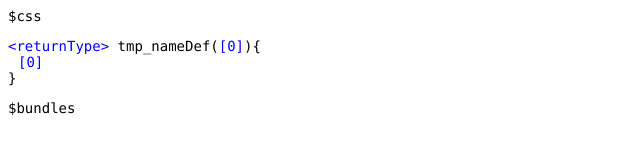
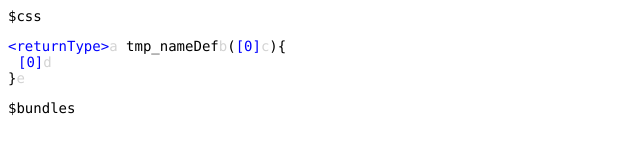
Before and after one commit to sunny-lan/blockcode, a React app: page / in a window 1280 px wide. Shown: the top 160 px of the page, without its empty margins (0-640 px from the left). Built offline with nearby package versions, Linux system fonts and the light colour scheme.

Commit message:
Working hint integration w/ editor.

```diff
--- a/src/App.tsx
+++ b/src/App.tsx
@@ -5,11 +5,12 @@ import {Block} from "~/core/Block";
 import {Hint, makeHintProvider} from "hint";
 import { useState } from "react";
 
-const hintProvider = makeHintProvider('abcdefghijklmnopqrstuvwxyz'.split(''))
+const HintProvider = makeHintProvider('abcdefghijklmnopqrstuvwxyz'.split(''))
 export default function App() :JSX.Element{
     const [content,setContent]=useState<Block>(()=>ProceduralLang.hydrate(ProceduralBlockDefs.functiondef));
 
-    return <Editor
+    return <HintProvider>
+        <Editor
             onSelected={x => {
             }}
 
@@ -18,6 +19,7 @@ export default function App() :JSX.Element{
             content={content}
             onChange={setContent}
         />
+    </HintProvider>
     // const HintProvider=this.hintProvider;
     // const lst=[]
     // for(let i=0;i<200;i++) {
--- a/src/core/Editor.tsx
+++ b/src/core/Editor.tsx
@@ -4,6 +4,7 @@ import {Block} from "./Block";
 import {updateNodeStr} from "core/TreeUtils";
 import {LanguageProvider} from "core/Lang2";
 import {EditorContext, LanguageRenderer, makeRenderer, SelectionType} from "render";
+import { Hint } from "~hint/index";
 
 export interface EditorProps {
     language: LanguageProvider,
@@ -41,8 +42,11 @@ export default function Editor(props: EditorProps): JSX.Element {
         if (!selected)
             throw new Error('No block selected to update');
 
-        setSelected(undefined)
         onChange(selected.path, newVal)
+        setSelected({
+            ...selected,
+            block:newVal
+        })
     }
 
 
@@ -54,9 +58,7 @@ export default function Editor(props: EditorProps): JSX.Element {
         if (typeof suggestion.type !== 'string')
             throw new Error(`Suggestion type is invalid: ${suggestion.type}`);
         return <li key={suggestion.type}>
-            <button onClick={() => {
-                replaceSelection(suggestion)
-            }}>{suggestion.type}</button>
+            <strong>{suggestion.type}-<Hint onSelect={() => replaceSelection(suggestion)}/></strong>
 
             <pre>{renderBlock({
                 block: suggestion,
--- a/src/hint/index.tsx
+++ b/src/hint/index.tsx
@@ -1,5 +1,5 @@
 import * as React from 'react'
-import {useContext, useEffect, useState, useMemo, useCallback} from 'react'
+import {useCallback, useContext, useEffect, useMemo, useState} from 'react'
 import {InView} from 'react-intersection-observer';
 import {useDebounce} from 'use-debounce';
 import {compareArray} from "~core/Util";
@@ -32,7 +32,7 @@ interface HintContextType {
 
     unRegisterHint(id: string): void
 
-    setVisible(id: string, visible: boolean, hint: HintRef): void
+    setVisible(id: string, visible: boolean): void
 
     currentCode: Code
 
@@ -139,14 +139,16 @@ export function makeHintUtils(alphabet: string[]) {
 
 function useLock<T>(input: T, lock: boolean): T {
     const [output, setOutput] = useState<T>(input);
-    useEffect(()=>{
-        if(!lock){
+    useEffect(() => {
+        if (!lock) {
             setOutput(input);
         }
-    },[input,lock]);
+    }, [input, lock]);
     return output;
 }
-type VDict={ [id: string]: HintRef };
+
+type VDict = { [id: string]: HintRef };
+
 export function makeHintProvider(alphabet: string[]) {
     const utils = makeHintUtils(alphabet);
 
@@ -154,30 +156,33 @@ export function makeHintProvider(alphabet: string[]) {
     return function HintProvider(props: HintProviderProps): JSX.Element {
         const [currentCode, setCurrentCode] = useState<Code>([]);
         const [visibleDict, setVisibleDict] = useState<VDict>({});
-        //const [idMap, setIdMap] = useState<{ [id: string]: HintRef }>({});
+        const [idMap, setIdMap] = useState<{ [id: string]: HintRef }>({});
         const [debounceVisible] = useDebounce(visibleDict, 300);
 
         //prevent the codes from changing as the user is entering the selection code
-        const visibleFinal=useLock(debounceVisible, currentCode.length>0)
-        const [lastVisible,setLastVisible]=useState<VDict>({})
+        const visibleFinal = useLock(debounceVisible, currentCode.length > 0)
+        const [lastVisible, setLastVisible] = useState<VDict>({})
         //const [codes, setCodes] = useState<{ [id: string]: Code }>({});
 
         //console.log('render HintProvider')
 
         useEffect(() => {
-            const keys = Object.values(visibleFinal);
-            const codeArr = utils.assignCodes(keys)
+            console.log('recalc', Object.keys(visibleFinal))
+
+            const values = Object.values(visibleFinal);
+            const codeArr = utils.assignCodes(values)
             //console.log('recalc codeArr')
             //const newCodes: { [id: string]: Code } = {}
-            for (let i = 0; i < keys.length; i++) {
+            for (let i = 0; i < values.length; i++) {
                 // newCodes[keys[i]] = codeArr[i]
-                keys[i].onCodeChange(codeArr[i])
+                values[i].onCodeChange(codeArr[i])
             }
 
             //clear old codes
-            for (const [id,ref] of Object.entries(lastVisible)) {
-                if(!(id in visibleFinal)){
-                    ref.onCodeChange()
+            for (const [id, ref] of Object.entries(lastVisible)) {
+                if (!(id in visibleFinal)) {
+                    if (id in idMap)
+                        ref.onCodeChange()
                 }
             }
             setLastVisible(visibleFinal)
@@ -187,19 +192,22 @@ export function makeHintProvider(alphabet: string[]) {
             return {
                 registerHint(ref: HintRef): string {
                     const id = (uniqId++).toString()
-                    // setIdMap(idMap => {
-                    //     return {...idMap, [id]: ref}
-                    // })
+                    console.log('register', id)
+                    setIdMap(idMap => {
+                        return {...idMap, [id]: ref}
+                    })
                     return id;
                 },
                 unRegisterHint(id: string): void {
-                    // setIdMap(idMap => {
-                    //     const {[id]: _, ...newIdMap} = idMap;
-                    //     return newIdMap;
-                    // })
+                    console.log('unregister', id)
+                    setIdMap(idMap => {
+                        const {[id]: _, ...newIdMap} = idMap;
+                        return newIdMap;
+                    })
+                    this.setVisible(id, false)
                 },
-                setVisible(id: string, visible: boolean, thing: HintRef) {
-                    //console.log('visibility change', id, visible)
+                setVisible(id: string, visible: boolean) {
+                    console.log('visibility change', id, visible)
                     if (!visible) {
 
                         setVisibleDict(visibleDict => {
@@ -207,6 +215,7 @@ export function makeHintProvider(alphabet: string[]) {
                             return newDict;
                         });
                     } else {
+                        const thing = idMap[id]
                         setVisibleDict(visibleDict => {
                             return {...visibleDict, [id]: thing}
                         })
@@ -223,9 +232,8 @@ export function makeHintProvider(alphabet: string[]) {
                     setCurrentCode([])
                 }
             }
-        }, []);
+        }, [idMap]);
 
-        //TODO weird things happen when visibility changes while a selection is active
         const handleKeyDown = useCallback((ev: KeyboardEvent) => {
             if (ev.key === 'Escape') {
                 functions.clear()
@@ -264,7 +272,6 @@ interface HintViewProps {
 function _hintView({currentCode, code}: HintViewProps) {
 
     if (!code) return;
-    if(currentCode.length==0)return code;
 
     if (currentCode.length > code.length) return;
 
@@ -274,8 +281,8 @@ function _hintView({currentCode, code}: HintViewProps) {
         }
     }
     return <>
-        <span style={{color:'red'}}>{currentCode.join('')}</span>
-        {code.slice(currentCode.length).join('')}
+        <span style={{color: 'red'}}>{currentCode.join('')}</span>
+        <span style={{color: 'lightgray'}}>{code.slice(currentCode.length).join('')}</span>
     </>
 
 }
@@ -305,20 +312,20 @@ export function Hint(props: HintProps): JSX.Element {
         setID(_id = ctx.registerHint(thing));
         return () => ctx.unRegisterHint(_id);
     }, []);
-    useEffect(()=>{
-        if(!code)return;
-        if(code.length===ctx.currentCode.length){
-            if(compareArray(code, ctx.currentCode)) {
+    useEffect(() => {
+        if (!code) return;
+        if (code.length === ctx.currentCode.length) {
+            if (compareArray(code, ctx.currentCode)) {
                 ctx.clear()
                 props.onSelect()
             }
         }
-    },[code, ctx.currentCode]);
+    }, [code, ctx.currentCode]);
     return useMemo(() => {
         if (!id) return <></>;
         //console.log('render hint')
         return <InView as="span" onChange={visible => {
-            ctx.setVisible(id, visible, thing)
+            ctx.setVisible(id, visible)
         }}>{_hintView({
             code,
             currentCode: ctx.currentCode
--- a/src/lang/Basic.tsx
+++ b/src/lang/Basic.tsx
@@ -1,37 +1,9 @@
 import {arrayLast2, expectNonNull, ParsedParams, parseTemplate, parseTemplateParam, Token} from "~/core/Util";
 import * as React from "react";
 import {Block, BlockChildren, BlockType, BlockWithParent} from "~core/Block";
-import {BlockRenderer, getChild, getChildOpt, RenderProps, SelectionType} from "~/render";
-import {ChildRenderer, OptionalChild} from "~render/BasicRenderers";
-
-export interface ArrayBlockProps extends RenderProps<false> {
-
-    Separator?: JSX.Element
-    parentStyle?: React.CSSProperties,
-    childStyle?: React.CSSProperties,
-}
-
-export function ArrayBlock(props: ArrayBlockProps) {
-    const block = props.block;
-    if (!block.isArray)
-        throw new Error(`Expected block to be array`);
-
-    const children = block.children;
-    if (!children) throw new Error('Expected child to have elements');
-
-
-
-    const len = Object.keys(children).length;
-    const elems = [];
-    for (let i = 0; i <= len; i++) {
-        if (i > 0)
-            if (props.Separator)
-                elems.push(props.Separator)
-        elems.push(<OptionalChild {...getChildOpt(props, i.toString())}/>)
-    }
-
-    return <>{elems}</>
-}
+import {BlockRenderer, getChild, RenderProps, SelectionType} from "~/render";
+import {ChildRenderer} from "~render/BasicRenderers";
+import {ArrayBlock} from "~render/ArrayBlock";
 
 export function fromTemplate(template: string): BlockRenderer<false> {
     const tokens: [Token, ParsedParams?][] = parseTemplate(template).map(token => {
@@ -65,7 +37,7 @@ export function fromTemplate(template: string): BlockRenderer<false> {
                             />
                         </span>
                     } else {
-                        res = <ChildRenderer {...child}/>
+                        res = <ChildRenderer key={params.name} {...child}/>
                     }
 
                     return res;
--- /dev/null
+++ b/src/render/ArrayBlock.tsx
@@ -0,0 +1,31 @@
+import {OptionalChild} from "~render/BasicRenderers";
+import {getChildOpt, RenderProps} from "~render/index";
+import * as React from "react";
+
+export interface ArrayBlockProps extends RenderProps<false> {
+
+    Separator?: JSX.Element
+    parentStyle?: React.CSSProperties,
+    childStyle?: React.CSSProperties,
+}
+
+export function ArrayBlock(props: ArrayBlockProps) {
+    const block = props.block;
+    if (!block.isArray)
+        throw new Error(`Expected block to be array`);
+
+    const children = block.children;
+    if (!children) throw new Error('Expected child to have elements');
+
+
+    const len = Object.keys(children).length;
+    const elems = [];
+    for (let i = 0; i <= len; i++) {
+        if (i > 0)
+            if (props.Separator)
+                elems.push(props.Separator)
+        elems.push(<React.Fragment key={i}><OptionalChild {...getChildOpt(props, i.toString())}/></React.Fragment>)
+    }
+
+    return <>{elems}</>
+}
--- a/src/render/BasicRenderers.tsx
+++ b/src/render/BasicRenderers.tsx
@@ -1,9 +1,8 @@
 import * as React from 'react';
-import {useContext, useEffect} from 'react';
-import {Block} from "~core/Block";
-import {BlockContext, ChildRenderProps, EditorContext, EditorContextType} from "~render/index";
-import {arrayLast2, expectNonNull, useContext2} from "~core/Util";
-import {setChild} from "~core/TreeUtils";
+import {useContext} from 'react';
+import {BlockContext, ChildRenderProps, EditorContext} from "~render/index";
+import {expectNonNull, useContext2} from "~core/Util";
+import {Hint} from "~hint/index";
 
 /**
  * Renders an arbitrary child, handles if the child is missing
@@ -12,12 +11,24 @@ import {setChild} from "~core/TreeUtils";
  * @param props
  * @constructor
  */
-export function ChildRenderer(props: EmptyBlockProps<false>) {
+export function ChildRenderer(props: EmptyBlockProps<false>) :JSX.Element{
     const {RenderUnknown} = useContext2(BlockContext)
+    const context=useContext(EditorContext)
+
+    let res;
     if (props.block.type)
-        return <RenderUnknown {...props}/>
+        res= <RenderUnknown {...props}/>
     else
-        return <EmptyBlock {...props}/>
+        res= <EmptyBlock {...props}/>
+
+    function activate() {
+        expectNonNull(context)
+
+        context.onSelect(props)
+    }
+    return <span>
+        {res}{context && <Hint onSelect={activate}/>}
+    </span>
 }
 
 export function OptChild(props: EmptyBlockProps<true>) {
@@ -28,9 +39,9 @@ export function OptChild(props: EmptyBlockProps<true>) {
 
 export function OptionalChild(props: EmptyBlockProps<boolean>) {
     if (props.block) {
-        return ChildRenderer(props)
+        return <ChildRenderer {...props}/>
     } else {
-        return OptChild(props)
+        return <OptChild {...props}/>
     }
 }
 
@@ -65,13 +76,10 @@ export function EmptyBlock(props: EmptyBlockProps<false>) {
             style.background = 'blue'
             style.color = 'white'
         }
-        res = <a
-            onClick={() => context && context.onSelect({
-                path,
-                block: props.block,
-                parent: props.parent
-            })}
-            style={style}>{res}</a>
+        res = <span
+            style={style}>
+            {res}
+        </span>
     }
 
     return res
```
Lines whose indentation alone changed are shown as unchanged.
